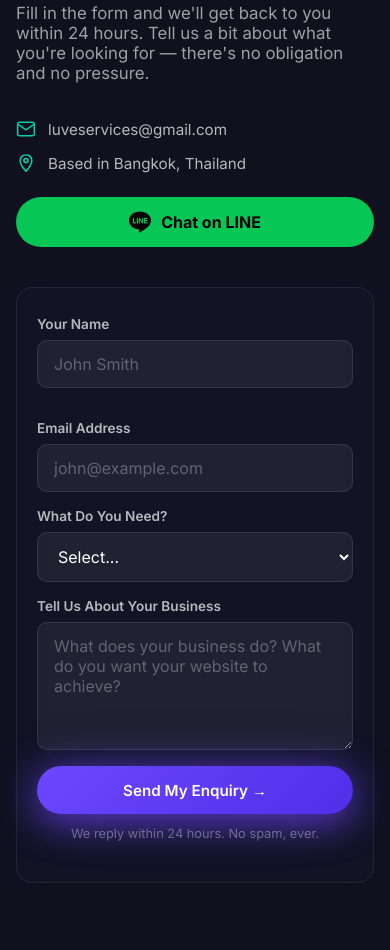
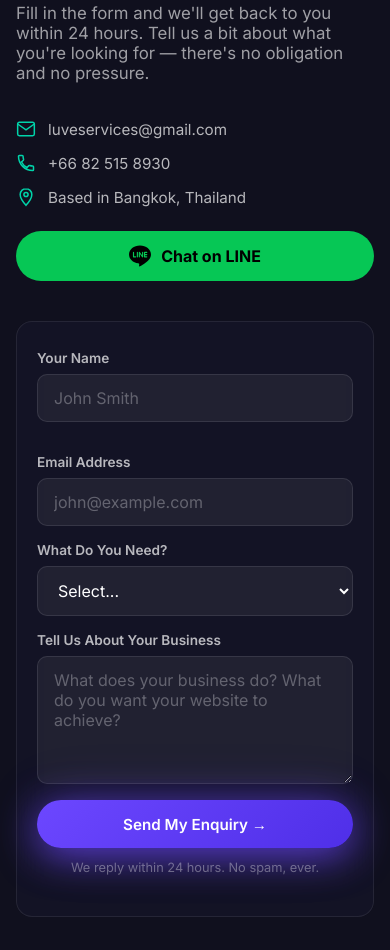
Before and after one commit to Ch0mpu/luve-services, a plain HTML site: page index.html in a window 390 px wide. Shown: the part 5855-6805 px from the top of the page. Drawn offline with Linux system fonts and the light colour scheme.

Commit message:
Add phone number to contact section
Co-Authored-By: Claude Sonnet 4.6 <noreply@anthropic.com>

```diff
--- a/index.html
+++ b/index.html
@@ -660,6 +660,7 @@ html{scroll-behavior:smooth}
         <p data-key="cont-sub">Fill in the form and we'll get back to you within 24 hours. Tell us a bit about what you're looking for — there's no obligation and no pressure.</p>
         <div class="cs-cinfo">
           <div class="cs-ci"><svg viewBox="0 0 24 24" fill="none" width="20"><path d="M20 4H4C2.9 4 2 4.9 2 6v12c0 1.1.9 2 2 2h16c1.1 0 2-.9 2-2V6c0-1.1-.9-2-2-2z" stroke="currentColor" stroke-width="1.8"/><path d="M2 6l10 7 10-7" stroke="currentColor" stroke-width="1.8" stroke-linecap="round"/></svg>luveservices@gmail.com</div>
+          <div class="cs-ci"><svg viewBox="0 0 24 24" fill="none" width="20"><path d="M6.62 10.79a15.05 15.05 0 006.59 6.59l2.2-2.2c.27-.27.67-.36 1.02-.24 1.12.37 2.33.57 3.57.57.55 0 1 .45 1 1V20c0 .55-.45 1-1 1C10.61 21 3 13.39 3 4c0-.55.45-1 1-1h3.5c.55 0 1 .45 1 1 0 1.25.2 2.45.57 3.57.11.35.03.74-.24 1.02l-2.21 2.2z" stroke="currentColor" stroke-width="1.8" stroke-linecap="round"/></svg><a href="tel:+66825158930" style="color:inherit;text-decoration:none">+66 82 515 8930</a></div>
           <div class="cs-ci"><svg viewBox="0 0 24 24" fill="none" width="20"><path d="M12 2C8.13 2 5 5.13 5 9c0 5.25 7 13 7 13s7-7.75 7-13c0-3.87-3.13-7-7-7z" stroke="currentColor" stroke-width="1.8"/><circle cx="12" cy="9" r="2.5" stroke="currentColor" stroke-width="1.8"/></svg><span data-key="cont-worldwide">Based in Bangkok, Thailand</span></div>
         </div>
         <a href="https://lin.ee/Ods3O6wq" target="_blank" rel="noopener" class="cs-line-btn">
```
Also changed, not shown: wordpress-free-paste.html (+1 -0 lines).
